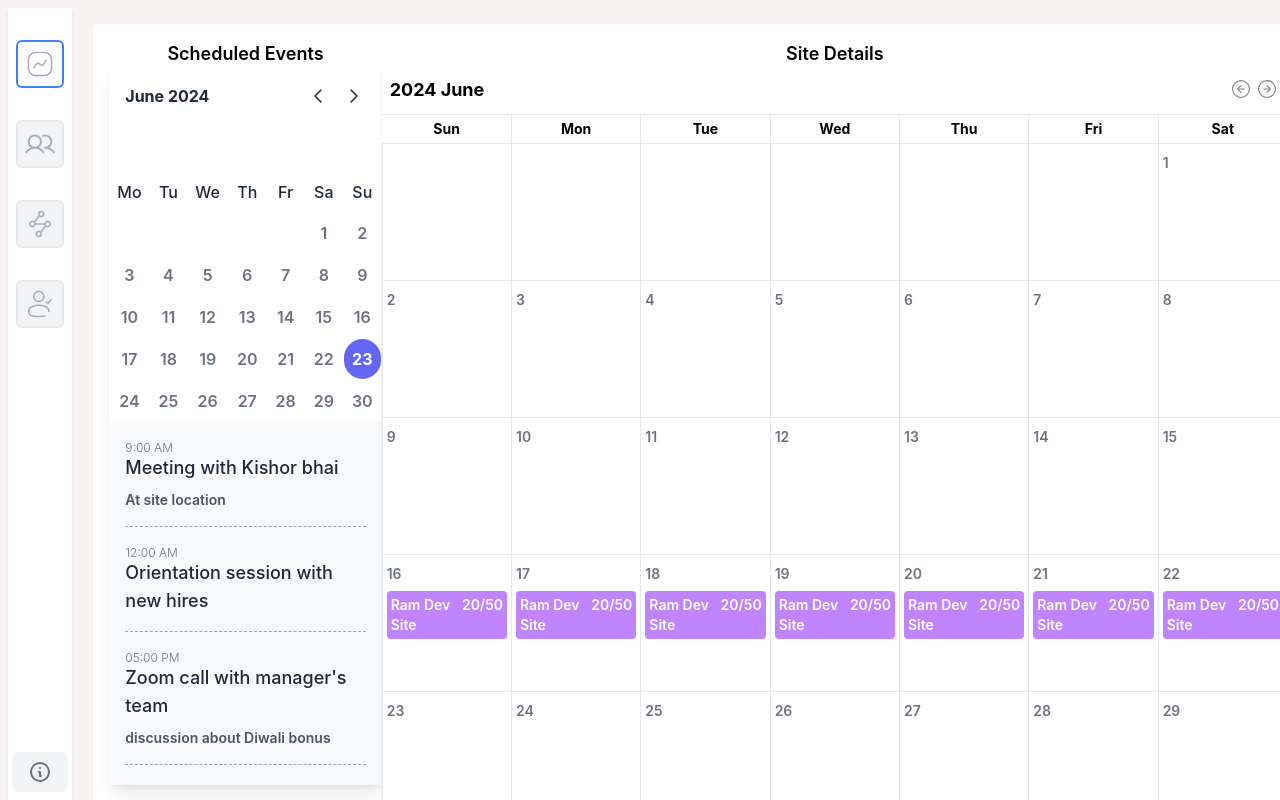
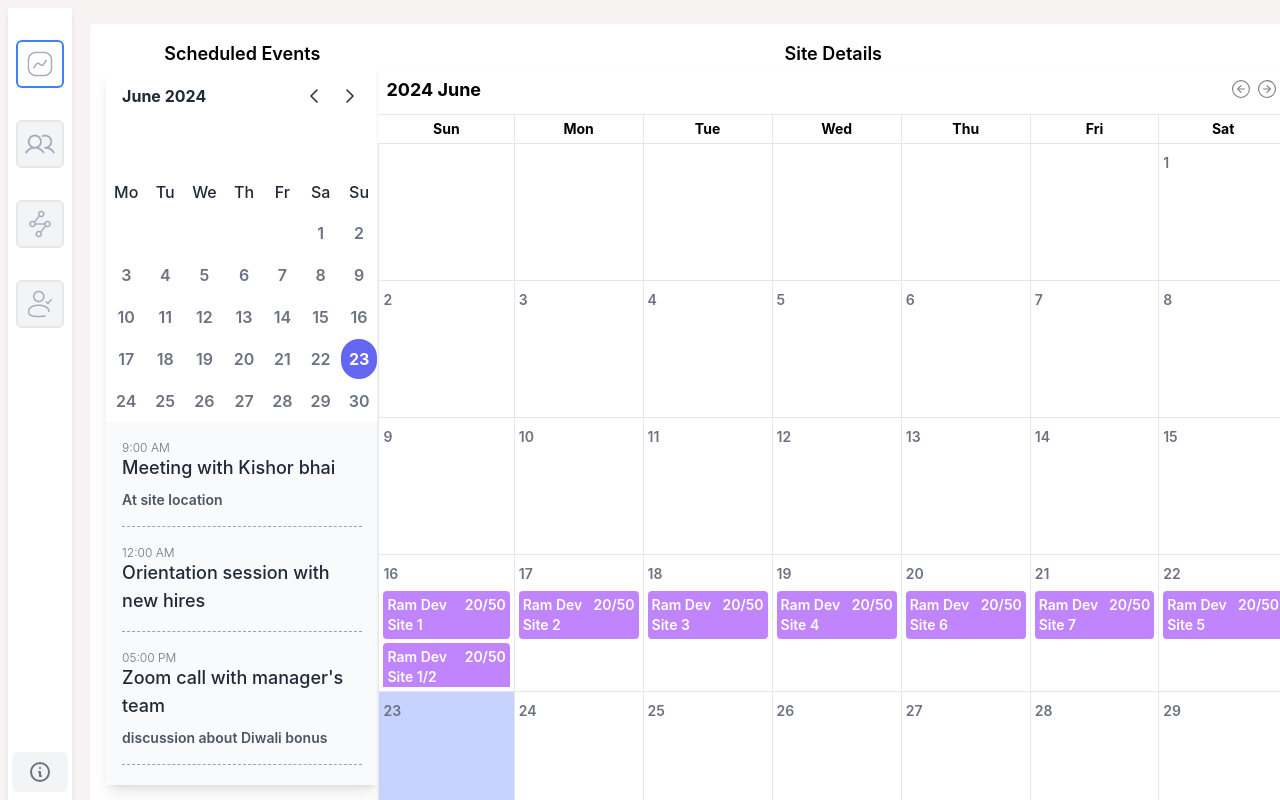
Before and after one commit to smitkevadiya50/CRM, a React (Create React App) app: page /calendar-dashboard in a window 1280 px wide. Shown: the top 800 px of the page. Built offline with nearby package versions, Linux system fonts and the light colour scheme.

Commit message:
Fix issue on the Toggle in the Calendar

```diff
--- a/src/component/CalendarDashboard.jsx
+++ b/src/component/CalendarDashboard.jsx
@@ -12,15 +12,19 @@ const CalendarDashboard = () => {
   const daysOfWeek = ['Mo', 'Tu', 'We', 'Th', 'Fr', 'Sa', 'Su'];
 
   const events = [
-    { date: new Date(2024, 6-1, 16), title: 'Ram Dev Site', description: '20/50' },
-    { date: new Date(2024, 6-1, 17), title: 'Ram Dev Site', description: '20/50' },
-    { date: new Date(2024, 6-1, 18), title: 'Ram Dev Site', description: '20/50' },
-    { date: new Date(2024, 6-1, 19), title: 'Ram Dev Site', description: '20/50' },
-    { date: new Date(2024, 6-1, 22), title: 'Ram Dev Site', description: '20/50' },
-    { date: new Date(2024, 6-1, 20), title: 'Ram Dev Site', description: '20/50' },
-    { date: new Date(2024, 6-1, 21), title: 'Ram Dev Site', description: '20/50' },
+    { date: new Date(2024, 5, 16), title: 'Ram Dev Site 1', description: '20/50' },
+    { date: new Date(2024, 5, 16), title: 'Ram Dev Site 1/2', description: '20/50' },
+    { date: new Date(2024, 5, 17), title: 'Ram Dev Site 2', description: '20/50' },
+    { date: new Date(2024, 5, 18), title: 'Ram Dev Site 3', description: '20/50' },
+    { date: new Date(2024, 5, 19), title: 'Ram Dev Site 4', description: '20/50' },
+    { date: new Date(2024, 5, 22), title: 'Ram Dev Site 5', description: '20/50' },
+    { date: new Date(2024, 5, 20), title: 'Ram Dev Site 6', description: '20/50' },
+    { date: new Date(2024, 5, 21), title: 'Ram Dev Site 7', description: '20/50' },
     // Add more events here
   ];
+
+  const [isDropdownOpen, setIsDropdownOpen] = useState(null);
+  const [dropdownPosition, setDropdownPosition] = useState({});
 
   const handlePreviousMonth = () => {
     setCurrentDate(new Date(currentDate.getFullYear(), currentDate.getMonth() - 1));
@@ -46,12 +50,8 @@ const CalendarDashboard = () => {
     ));
   };
 
-  const renderCalendarDays = () => {
   const year = currentDate.getFullYear();
   const month = currentDate.getMonth();
-    const firstDayOfMonth = new Date(year, month, 1).getDay();
-    const daysInMonth = new Date(year, month + 1, 0).getDate();
-
   const today = new Date();
   const isToday = (day) => {
     return (
@@ -60,6 +60,10 @@ const CalendarDashboard = () => {
       year === today.getFullYear()
     );
   };
+
+  const renderCalendarDays = () => {
+    const firstDayOfMonth = new Date(year, month, 1).getDay();
+    const daysInMonth = new Date(year, month + 1, 0).getDate();
 
     const isSelectedDate = (day) => {
       return (
@@ -106,9 +110,23 @@ const CalendarDashboard = () => {
     return calendarDays;
   };
 
-  const renderFullCalendar = () => {
+  const handleDropdownToggle = (eventIndex, event, eventDetails) => {
+    event.stopPropagation();
+    const { clientX, clientY } = event;
+    setDropdownPosition({ top: clientY, left: clientX });
+    if (isDropdownOpen && isDropdownOpen.index === eventIndex) {
+      setIsDropdownOpen(null);
+    } else {
+      setIsDropdownOpen({ index: eventIndex, details: eventDetails });
+    }
+  };
+
+  const closeDropdownToggle = () => {
+    setIsDropdownOpen(null);
+  }
 
 
+  const renderFullCalendar = () => {
     const getEventsForDate = (date) => {
       return events.filter(
         (event) =>
@@ -138,18 +156,23 @@ const CalendarDashboard = () => {
         weeks.push(<tr key={`week-${weeks.length}`}>{days}</tr>);
         days = [];
       }
-
       days.push(
-        <td key={day} className="border p-1 h-32 overflow-auto transition cursor-pointer duration-500 ease hover:bg-gray-300">
+            <td onClick={()=> closeDropdownToggle()} key={day} className={`border p-1 h-32 overflow-auto transition cursor-pointer duration-500 ease ${isToday(day) ? "bg-indigo-200" : ""} hover:bg-gray-300`}>
               <div className="flex flex-col h-32 mx-auto overflow-hidden">
                 <div className="top w-full">
                   <span className="text-gray-500 text-sm">{day}</span>
                 </div>
                 <div className="bottom flex-grow py-1 w-full cursor-pointer">
                   {dayEvents.map((event, index) => (
-                <div key={index} className="event bg-purple-400 text-white rounded p-1 text-sm mb-1 flex justify-between items-start">
+                    <div key={index} onClick={(e) => handleDropdownToggle(index, e, event)} className="event bg-purple-400 text-white rounded p-1 text-sm mb-1 flex justify-between items-start">
                       <span className="event-name">{event.title}</span>
                       <span className="time">{event.description}</span>
+                      {isDropdownOpen && isDropdownOpen.index === index && (
+                        <div style={{ position: 'absolute', top: dropdownPosition.top, left: dropdownPosition.left }} className="mt-2 w-56 h-52 bg-white border border-gray-300 rounded-md shadow-lg">
+                          <h1 className='text-black'>{isDropdownOpen.details.title}</h1>
+                          <p className='text-black'>{isDropdownOpen.details.description}</p>
+                        </div>
+                      )}
                     </div>
                   ))}
                 </div>
```
Lines whose indentation alone changed are shown as unchanged.
